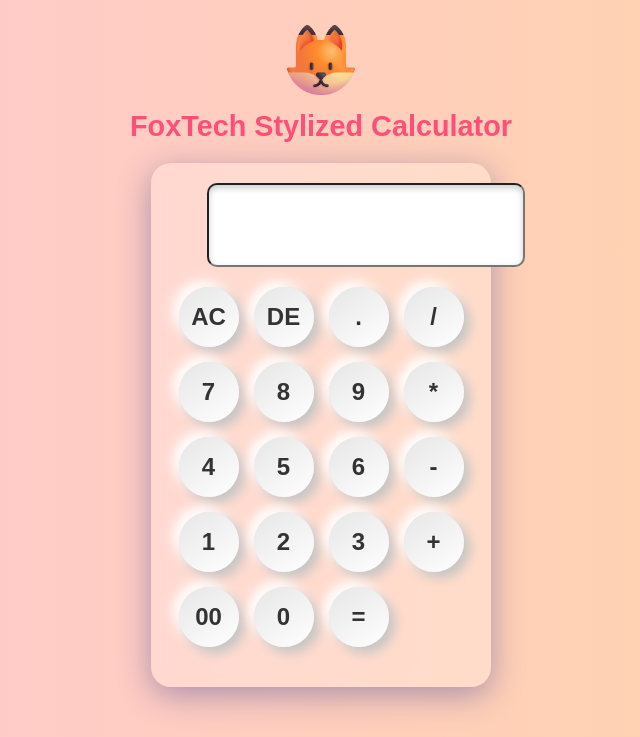
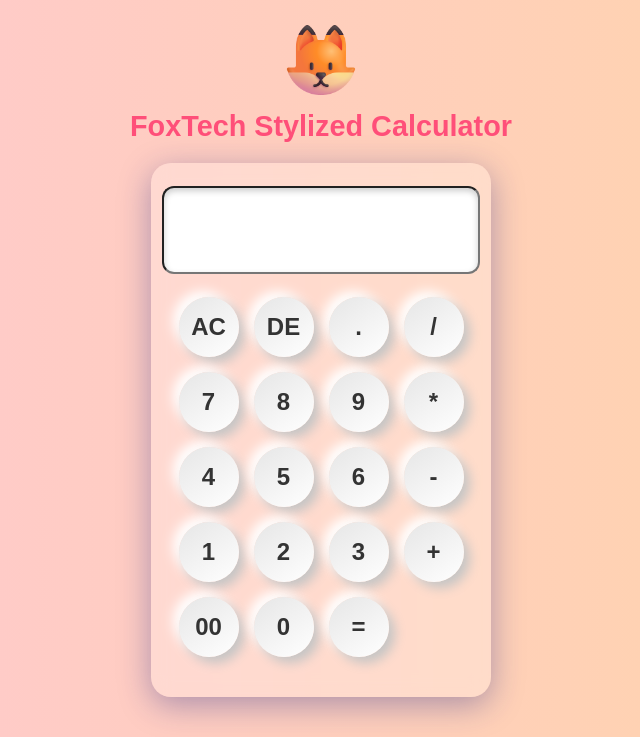
Before and after one commit to aroberts378/-foxtech-stylized-calculator, a Flask app: page / in a window 1280 px wide. Shown: the top 737 px of the page, without its empty margins (319-959 px from the left). Run offline with Flask 3, Linux system fonts and the light colour scheme.

Commit message:
finalized Deployed Cal App with html and css changes

```diff
--- a/requirements.txt
+++ b/requirements.txt
@@ -1 +1 @@
-Flask==3.0.3\ngunicorn==22.0.0
+Flask==3.0.3\gunicorn==22.0.0
--- a/static/style.css
+++ b/static/style.css
@@ -10,6 +10,7 @@ body {
   padding: 20px;
   margin: 0;
 }
+
 img.fox {
  width: 80px;
   height: auto;
@@ -59,12 +60,12 @@ img.fox {
 }
 
 .display input {
-  width: 90.5%;
+  width: 290px;
   height: 60px;
   font-size: 2rem;
-  border-radius: 10px;
-  padding: 10px;
-  margin-left: 3pc;
+  border-radius: 12px;
+  padding: 12px;
+  margin: 3px;
  box-shadow: inset 0 3px 6px rgba(0,0,0,0.2);}
 
 .buttons {
--- a/templates/index.html
+++ b/templates/index.html
@@ -18,7 +18,7 @@
       <div class="calculator glass">
         <form name="calc" onsubmit="return false">
           <div class="display">
-            <input type="text" name="display" id="display" readonly />
+            <input type="text" id="display" readonly />
           </div>
           <div class="buttons">
             <button type="button" onclick="clearDisplay()">AC</button>
```
